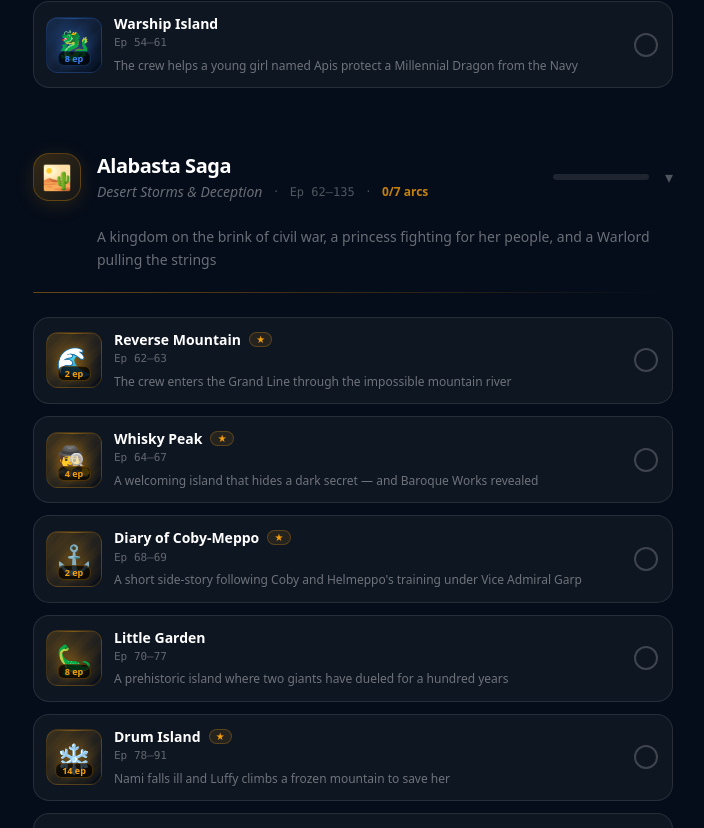
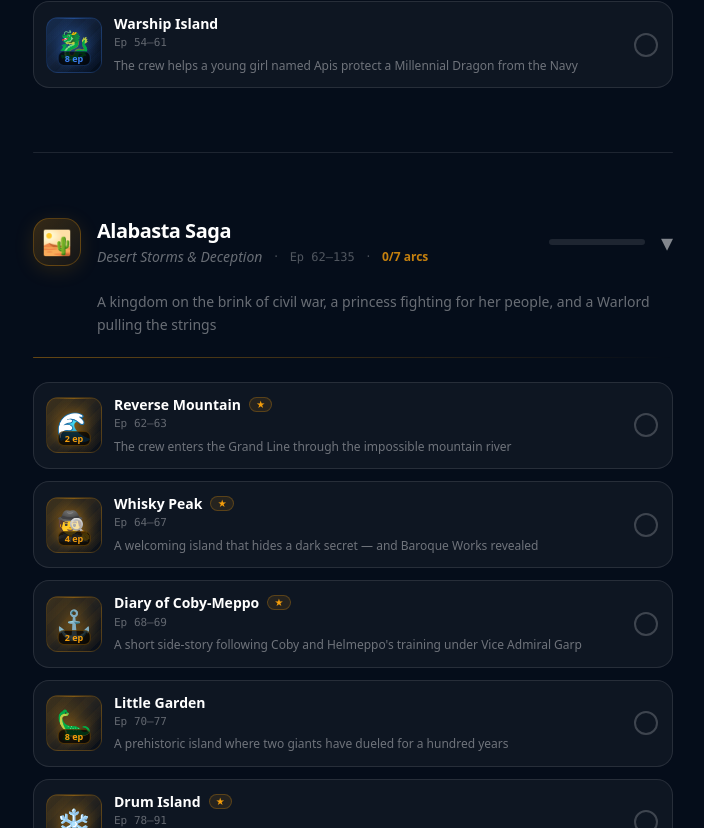
Before and after one commit to m00p1ng/one-piece-catchup, a React (Vite) app: page / in a window 1280 px wide. Shown: the part 1432-2260 px from the top of the page, without its empty margins (287-991 px from the left). Built offline with nearby package versions, Linux system fonts and the light colour scheme.

Commit message:
Increase chevron size and add divider between saga sections
Co-Authored-By: Claude Sonnet 4.6 <noreply@anthropic.com>

```diff
--- a/src/components/SagaSection.tsx
+++ b/src/components/SagaSection.tsx
@@ -84,7 +84,7 @@ export default function SagaSection({ saga, checkedArcs, onToggle }: SagaSection
         <motion.span
           animate={{ rotate: open ? 0 : -90 }}
           transition={{ duration: 0.2 }}
-          className="text-white/30 group-hover:text-white/60 transition-colors flex-shrink-0"
+          className="text-2xl text-white/50 group-hover:text-white/80 transition-colors flex-shrink-0"
         >
           ▾
         </motion.span>
@@ -129,6 +129,7 @@ export default function SagaSection({ saga, checkedArcs, onToggle }: SagaSection
           </motion.div>
         )}
       </AnimatePresence>
+      <div className="h-px mt-16 bg-white/10 rounded-full" />
     </motion.section>
   );
 }
```
